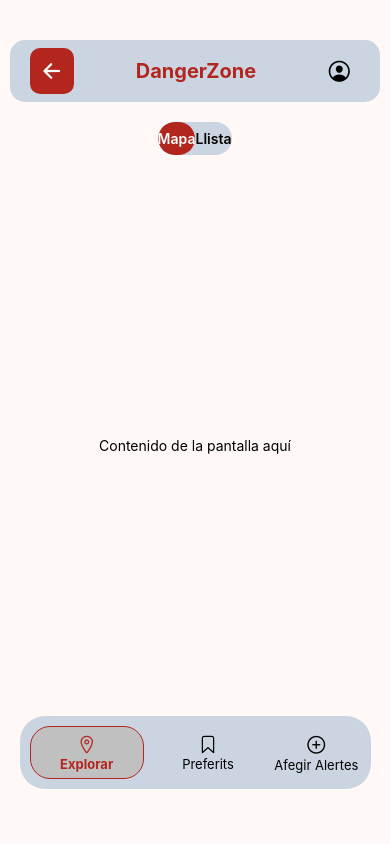
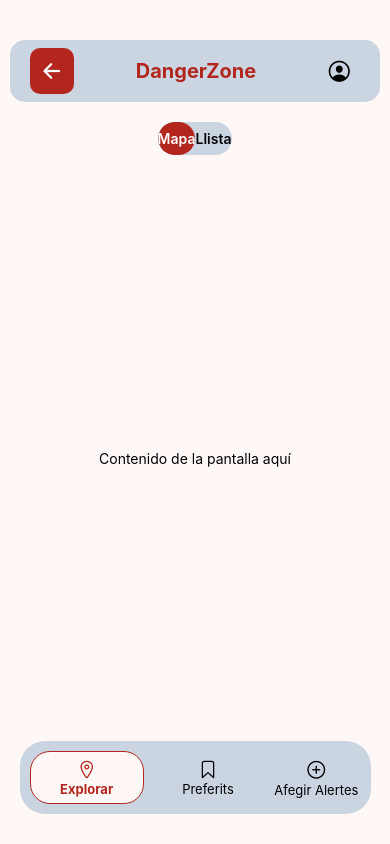
Before and after one commit to MS0l3/Joviat_ProjecteIntermodular_React_ProjectePractica1, a React Native app: screen /Pantalla_TapTopBar in a window 390 px wide. Built offline with nearby package versions, Linux system fonts and the light colour scheme.

Commit message:
TapTopBar 2.1
margins y botons ya no colisionan

```diff
--- a/src/Styles/Style_TapTopBar.js
+++ b/src/Styles/Style_TapTopBar.js
@@ -99,7 +99,7 @@ export default StyleSheet.create({
     backgroundColor: "#CBD5E1",
     width: "90%",
     alignSelf: "center",
-    marginBottom: 55,
+    marginBottom: 30,
     paddingVertical: 10,
     borderRadius: 25,
   },
@@ -113,7 +113,7 @@ export default StyleSheet.create({
   },
 
   tabButtonActivo: {
-    backgroundColor: "#c0c0c0ff",
+    backgroundColor: "#FFF8F7",
     borderWidth: 1,
     padding: 2,
     borderColor: "#B3261E",
```
